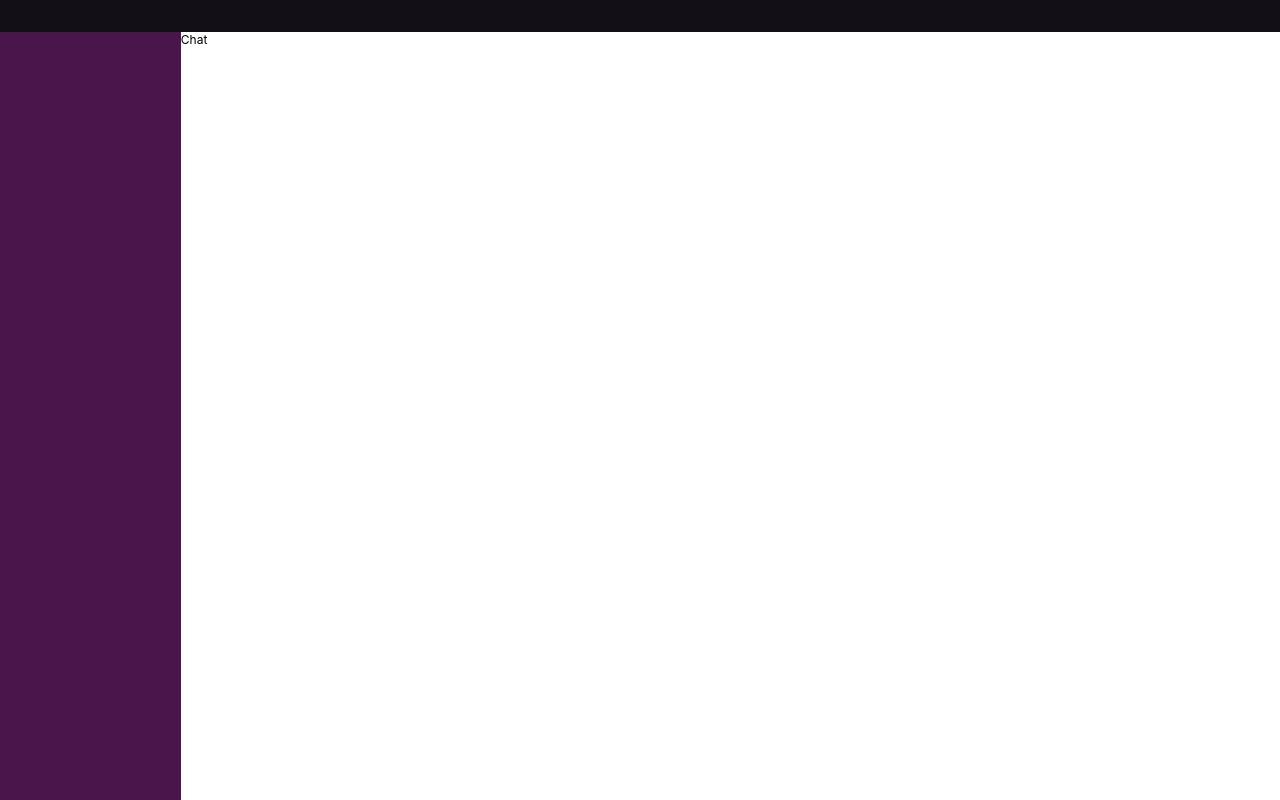
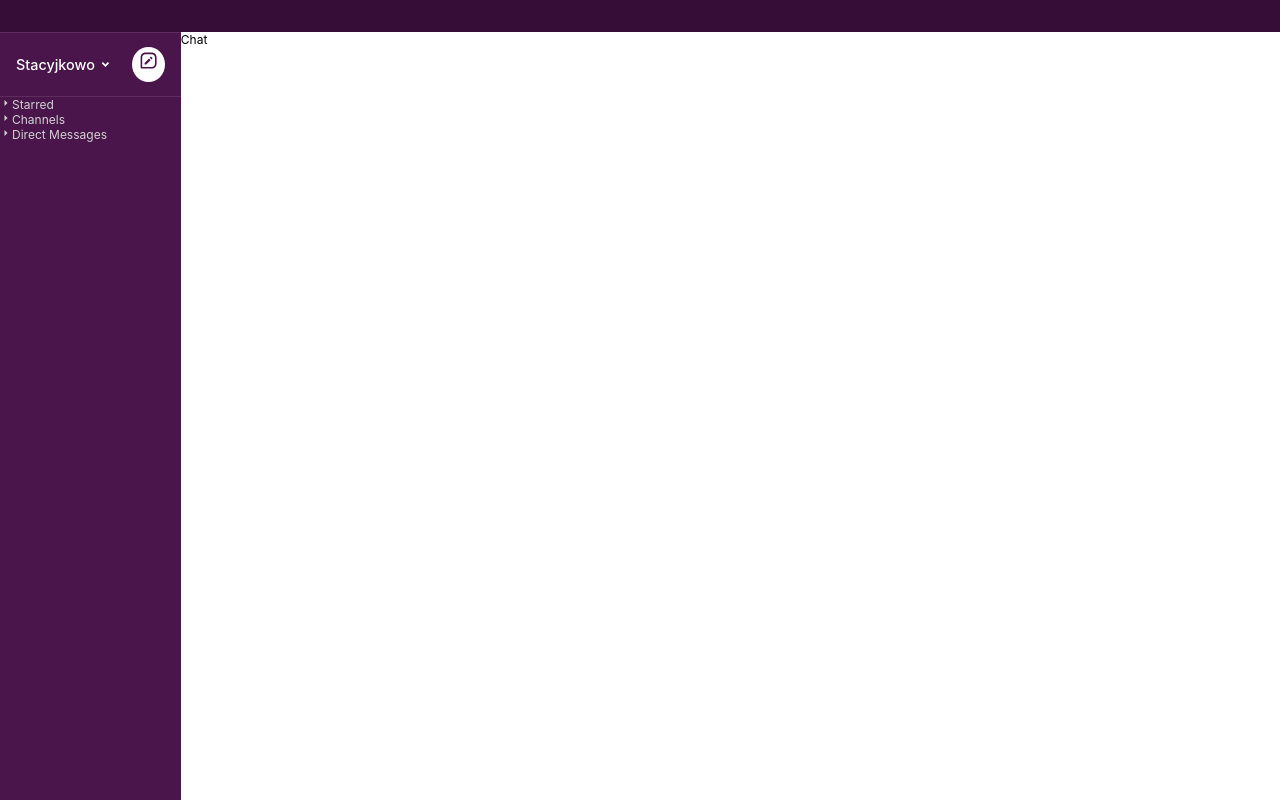
Before and after one commit to MateuszP21/slack-clone-ui, a React (Create React App) app: page / in a window 1280 px wide. Built offline with nearby package versions, Linux system fonts and the light colour scheme.

Commit message:
add items for sidebar

```diff
--- a/package.json
+++ b/package.json
@@ -9,6 +9,7 @@
     "node-sass": "^4.14.1",
     "react": "^16.13.1",
     "react-dom": "^16.13.1",
+    "react-icons": "^3.11.0",
     "react-scripts": "3.4.3",
     "sass-loader": "^10.0.2"
   },
--- a/src/components/Sidebar/Header.js
+++ /dev/null
@@ -1,12 +0,0 @@
-import React from 'react';
-
-function Header() {
-
-    return (
-      <div className="sidebar__header">
-
-      </div>
-    );
-  }
-
-  export default Header;
--- /dev/null
+++ b/src/components/Sidebar/List.js
@@ -0,0 +1,21 @@
+import React from 'react';
+import {IoMdArrowDropright, IoMdArrowDropdown} from 'react-icons/io';
+import ListItem from './ListItem';
+
+function List({items, title}) {
+    const [expand, setExpand] = React.useState(false);
+    console.log("List render");
+    return (
+      <div className="sidebar__list">
+          <div>
+            <span onClick={() => setExpand(!expand)}>
+                <span>{expand ? <IoMdArrowDropdown/> : <IoMdArrowDropright/>}</span>
+                {title}
+            </span>
+            {expand ? items.map((item, index) => <ListItem {...{title: item}} key={index}/>) : <></>}
+          </div>
+      </div>
+    );
+  }
+
+  export default List;
--- /dev/null
+++ b/src/components/Sidebar/ListItem.js
@@ -0,0 +1,12 @@
+import React from 'react';
+
+function ListItem({title}) {
+    console.log('ListItem rerender')
+    return (
+      <div className="sidebar__list--item">
+        {title}
+      </div>
+    );
+}
+
+export default ListItem;
--- a/src/components/Sidebar/Sidebar.js
+++ b/src/components/Sidebar/Sidebar.js
@@ -1,11 +1,15 @@
 import React from 'react';
-import Header from './Header';
+import SidebarHeader from './SidebarHeader';
+import List from './List';
 
 function Sidebar() {
-
+  console.log('Sidebar rerender')
     return (
       <div className="sidebar">
-       <Header/>
+       <SidebarHeader/>
+       <List {...{items: ["books", "tasks", "general", "muzyka", "test"], title: "Starred"}}/>
+       <List {...{items: ["books", "tasks", "general", "muzyka", "test"], title: "Channels"}}/>
+       <List {...{items: ["books", "tasks", "general", "muzyka", "test"], title: "Direct Messages"}}/>
       </div>
     );
   }
--- /dev/null
+++ b/src/components/Sidebar/SidebarHeader.js
@@ -0,0 +1,18 @@
+import React from 'react';
+import {RiArrowDropDownLine} from 'react-icons/ri';
+import {BiMessageSquareEdit} from 'react-icons/bi';
+
+function SidebarHeader() {
+    const title = 'Stacyjkowo';
+    console.log('SidebarJHEader Rerender')
+
+    return (
+      <div className="sidebar__header flex__center">
+        <span className="flex__center text__wrap">{title}</span>
+        <span className="sidebar__header--arrowicon flex__center"><RiArrowDropDownLine/></span>
+        <span className="sidebar__header--messageicon flex__center"><BiMessageSquareEdit/></span>
+      </div>
+    );
+  }
+
+  export default SidebarHeader;
--- /dev/null
+++ b/src/styles/common.scss
@@ -0,0 +1,5 @@
+.flex__center {
+    display: flex;
+    align-self: center;
+    justify-self: center;
+}
--- a/src/styles/index.scss
+++ b/src/styles/index.scss
@@ -1,4 +1,6 @@
 @import './variables.scss';
+@import './text.scss';
+@import './common.scss';
 @import './sidebar.scss';
 @import './chat.scss';
 @import './header.scss';
--- a/src/styles/sidebar.scss
+++ b/src/styles/sidebar.scss
@@ -4,11 +4,44 @@
     background-color: $sidebar-color;
     color: $text-color;
     height: calc(100vh - 2rem);
+    box-sizing: border-box;
+    border-top: 1px solid rgba(255,255,255,.1);
 
-    display: grid;
-    grid-template-rows: 4rem auto;
 
     &__header {
+        font-size: .9rem;
+        font-weight: 500;
+        color: $text-active-color;
+        max-width: 11.3rem;
+        height: 4rem;
+        width: 100%;
+        box-sizing: border-box;
+        border-bottom: 1px solid rgba(255,255,255,.1);
+        padding: 1rem;
 
+        &:hover {
+            cursor: pointer;
+            background-color: $hover-item;
+        }
+
+        &--arrowicon {
+            font-size: 1.3rem;
+            font-weight: bold;
+        }
+
+        &--messageicon {
+            font-size: 1.2rem;
+            background-color: white;
+            color: $sidebar-color;
+            margin-left: 1rem;
+            padding: 2.2px;
+            padding-top: 4px;
+
+            height: 1.8rem;
+            width: 1.8rem;
+            border-radius: 50%;
+            display: inline-block;
+            text-align: center;
+        }
     }
 }
--- /dev/null
+++ b/src/styles/text.scss
@@ -0,0 +1,7 @@
+.text {
+    &__wrap {
+        overflow:hidden;
+        white-space:nowrap;
+        text-overflow: ellipsis;
+    }
+}
--- a/src/styles/variables.scss
+++ b/src/styles/variables.scss
@@ -3,9 +3,10 @@ $column-bg: #19171D;
 $sidebar-color: #4A154B;
 $active-item: #1164A3;
 $active-item-text: #FFFFFF;
-$hover-item: #27242C;
+$hover-item: #350d36;
 $text-color: #D1D2D3;
+$text-active-color: #FFFFFF;
 $active-presence: #2BAC76;
 $mention-bagde: #CD2553;
-$top-nav-bg: #121016;
+$top-nav-bg: #350d36;
 $top-nav-text: #D1D2D3;
```
Also changed, not shown: 1 other file (tests, documents, lock files or other folders).
